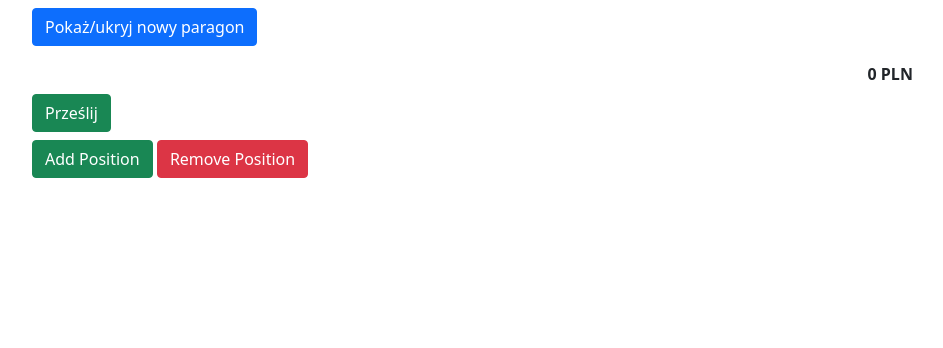
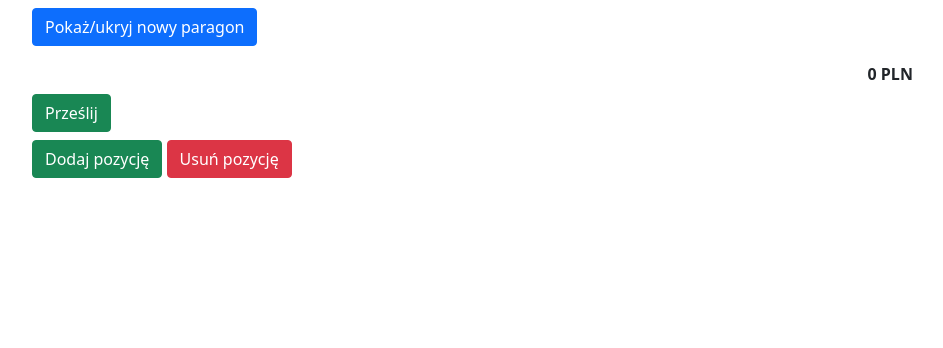
Before and after one commit to mwisniewski1991/budget_tracker, a Flask app: template website/app/blueprints/incexp/templates/incexp/home.html.jinja in a window 1280 px wide. Shown: the part 387-735 px from the top of the page, without its empty margins (63-1006 px from the left). Run offline with Flask 3, Linux system fonts and the light colour scheme; the template is opened without the code that fills it, so the values that code supplies are empty; parts of the project's set-up code (start-up, migrations or seed data) failed here and were passed over; some libraries are stand-ins or nearby versions.

Commit message:
Change to polish

```diff
--- a/website/app/blueprints/incexp/templates/incexp/utils/new_incexp.html.jinja
+++ b/website/app/blueprints/incexp/templates/incexp/utils/new_incexp.html.jinja
@@ -54,8 +54,8 @@
 
     <div class="row my-2">
         <div class="col">
-            <button id="add-position-btn" class="btn btn-success">Add Position</button>
-            <button id="remove-position-btn" class="btn btn-danger">Remove Position</button>
+            <button id="add-position-btn" class="btn btn-success">Dodaj pozycję</button>
+            <button id="remove-position-btn" class="btn btn-danger">Usuń pozycję</button>
         </div>
     </div>
 
```
